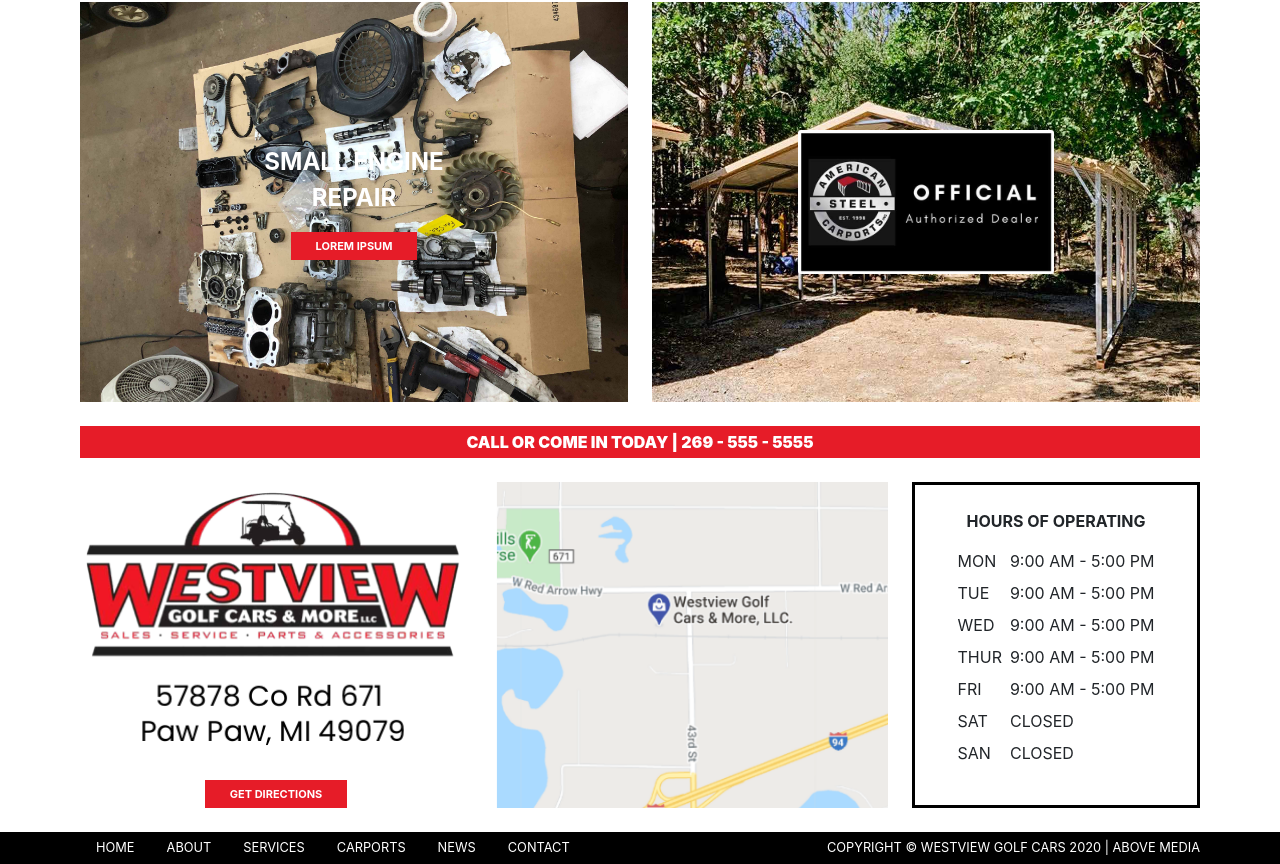
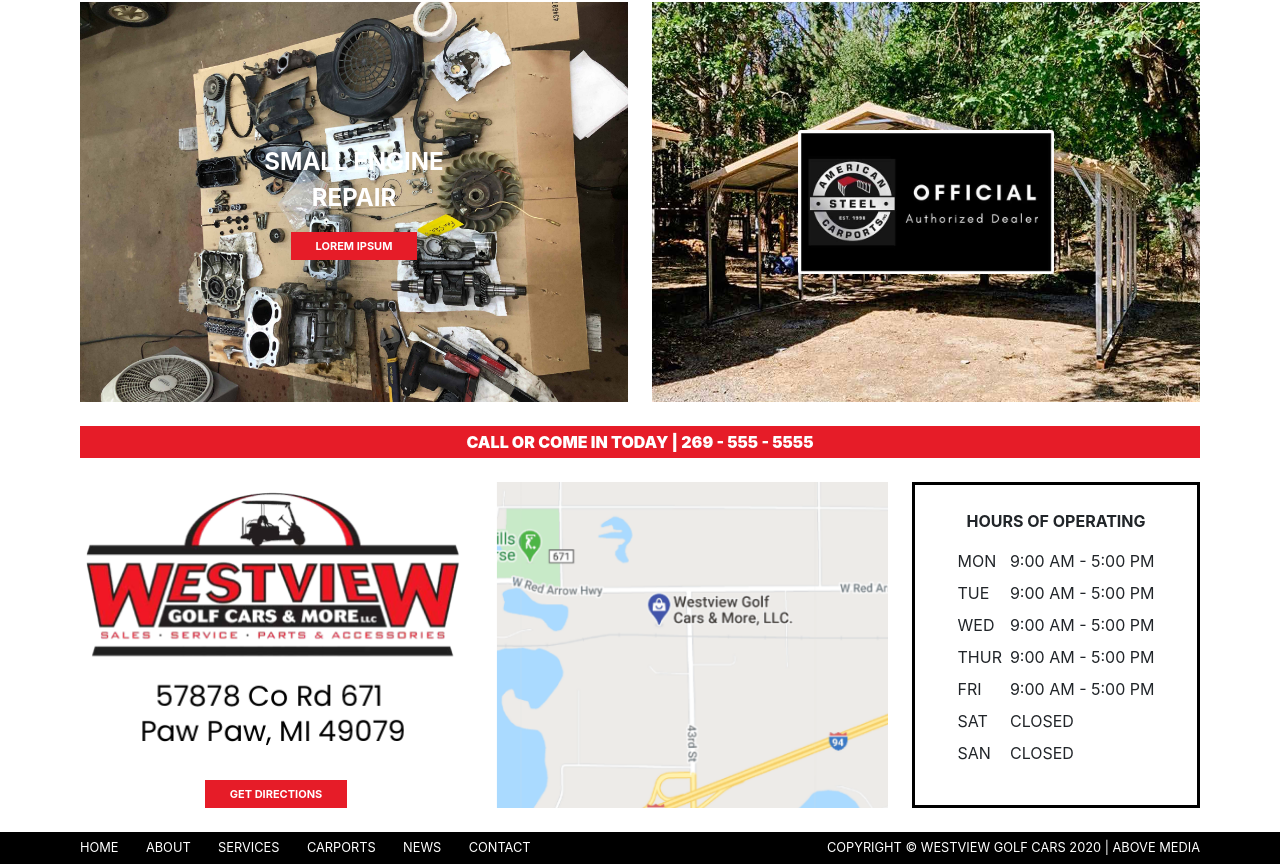
Before and after one commit to kmarusek/Westview-Golf-Cars, a React (Create React App) app: page / in a window 1280 px wide. Shown: the part 1423-2287 px from the top of the page. Built offline with nearby package versions, Linux system fonts and the light colour scheme.

Commit message:
fix styles 6

```diff
--- a/src/components/landingPage/landingPage.scss
+++ b/src/components/landingPage/landingPage.scss
@@ -322,6 +322,10 @@
             text-decoration: none;
             list-style-type: none;
 
+            a:first-child{
+                padding-left: 0;
+            }
+
             a {
                 font-size: 0.8em;
                 height: 100%;
```
